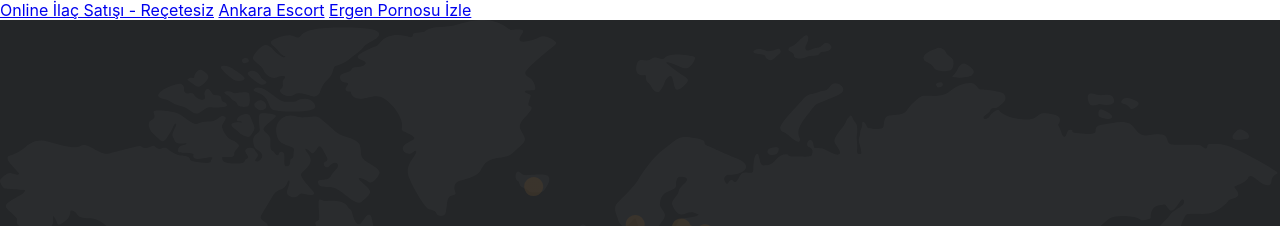
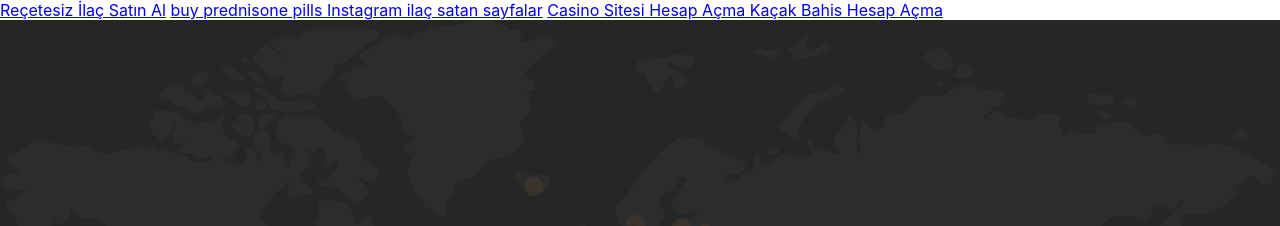
Before and after one commit to seozxd/ultron-links, a plain HTML site: page guncelgiris.html in a window 1280 px wide. Shown: the top 226 px of the page. Drawn offline with Linux system fonts and the light colour scheme.

Commit message:
Update links in gunceladres.html and guncelgiris.html for improved navigation and relevance

```diff
--- a/guncelgiris.html
+++ b/guncelgiris.html
@@ -1,6 +1,9 @@
-<a href="https://www.truvabet.org/">Online İlaç Satışı - Reçetesiz</a>
-<a href="https://www.truvabet-giris.com/tr/page/3/">Ankara Escort</a>
-<a href="https://www.truvabet.org/">Ergen Pornosu İzle</a>
+<a href="https://truvabett.com/iletisim/">Reçetesiz İlaç Satın Al</a>
+<a href="https://www.truvabet-giris.com/tr/page/3/">buy prednisone pills	</a>
+<a href="https://www.truvabet.org/">Instagram ilaç satan sayfalar</a>
+<a href="https://www.sikayetvar.com/truvabet">Casino Sitesi Hesap Açma </a>
+<a href="https://www.sikayetvar.com/truvabet/hesap-kapatma-ve-oyun-sorunlari">Kaçak Bahis Hesap Açma </a>
+
 <head>
   <meta charset="utf-8" />
   <meta name="viewport" content="width=device-width, initial-scale=1" />
```
Also changed, not shown: gunceladres.html (+2 -0 lines), yenigiris.html (+5 -2 lines).
